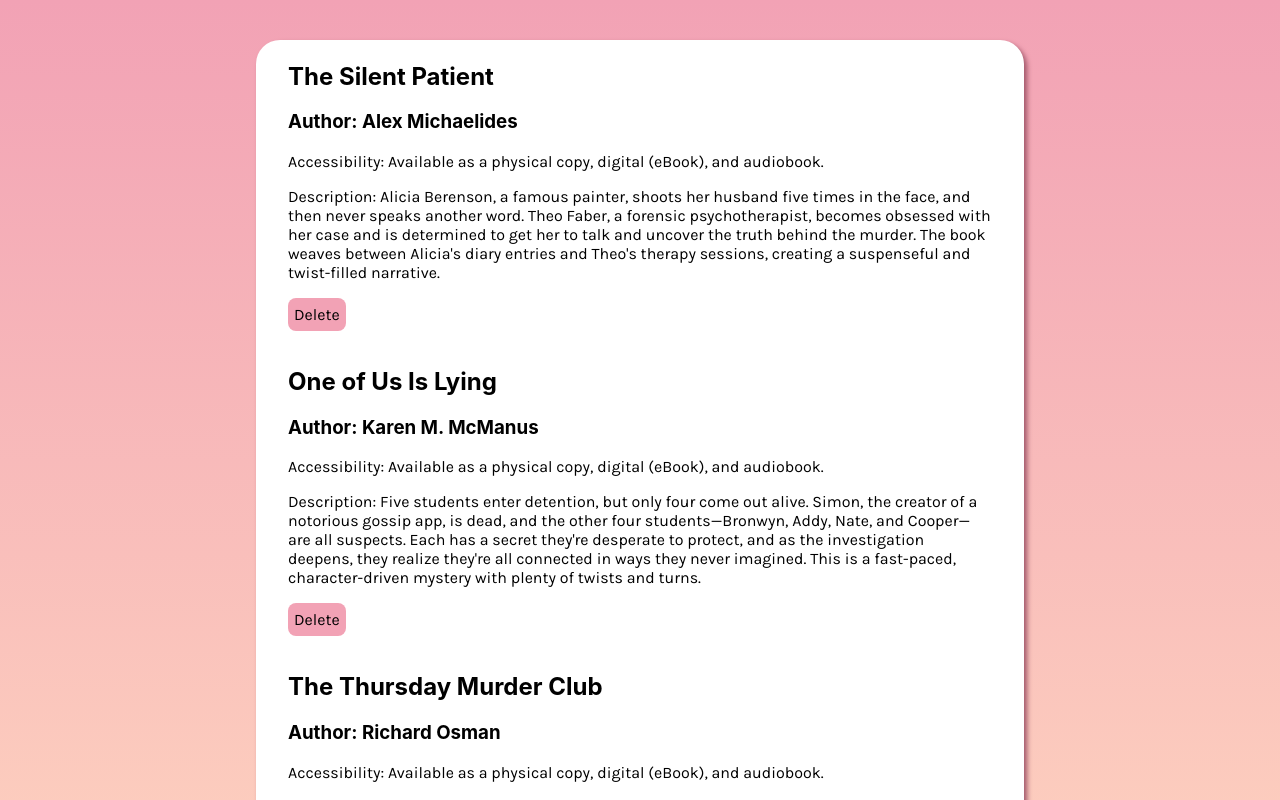
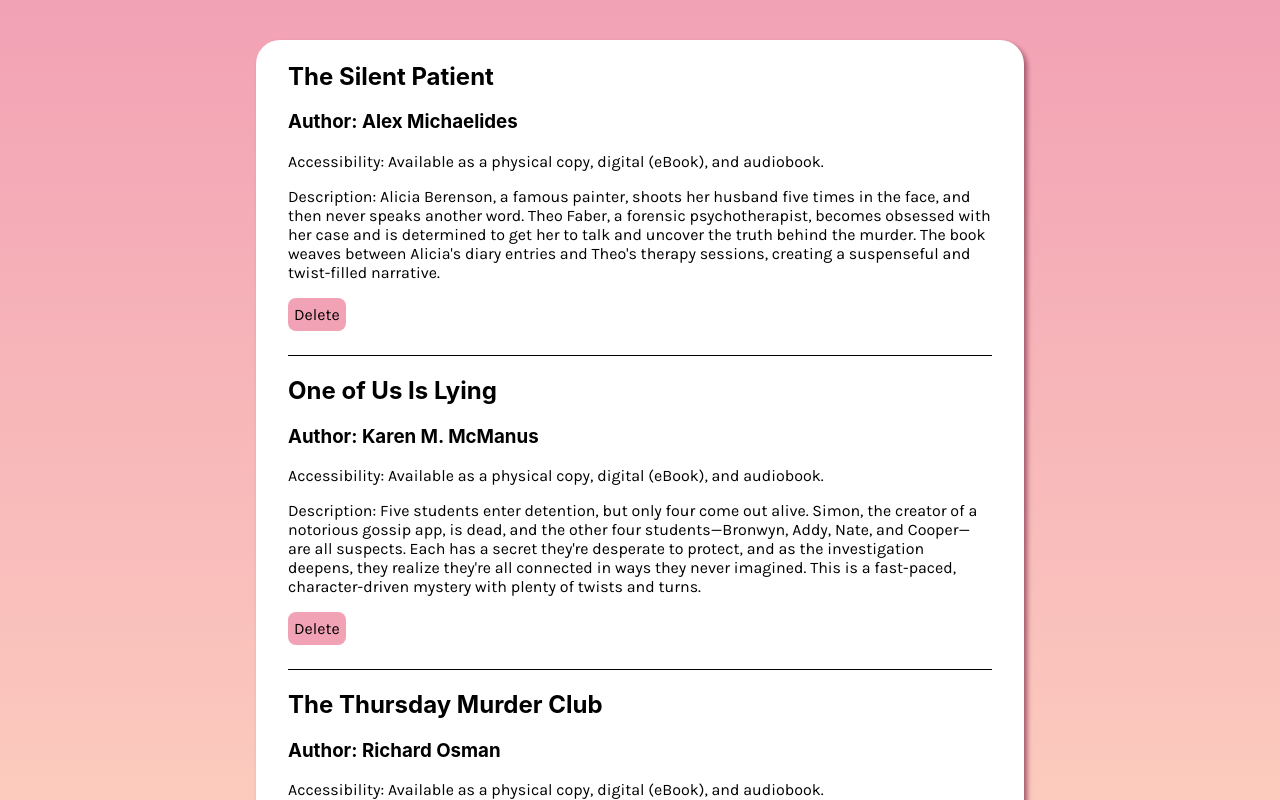
Before and after one commit to riyeur/Booki, a React (Create React App) app in the folder frontend/: page /profile in a window 1280 px wide. Shown: the top 800 px of the page. Built offline with nearby package versions, Linux system fonts and the light colour scheme.

Commit message:
added span for changing text color, and hr for dividing cards

```diff
--- a/frontend/src/components/BookmarkCard.js
+++ b/frontend/src/components/BookmarkCard.js
@@ -6,10 +6,13 @@ const BookmarkCard = ({bookName, authorName, accessibilityInfo, bookDescription}
     return (
         <div className='bookmark-card'>
             <h2>{bookName}</h2>
-            <h3>Author: {authorName}</h3>
-            <p>Accessibility: {accessibilityInfo}</p>
-            <p>Description: {bookDescription}</p>
-            <button>Delete</button>
+            <h3><span className='dark-text'>Author: </span>{authorName}</h3>
+            <p><span className='dark-text'>Accessibility: </span>{accessibilityInfo}</p>
+            <p><span className='dark-text'>Description: </span>{bookDescription}</p>
+            <div className='delete-button-container'>
+                <button>Delete</button>
+                </div>
+            <hr/>
         </div>
     );
 };
```
